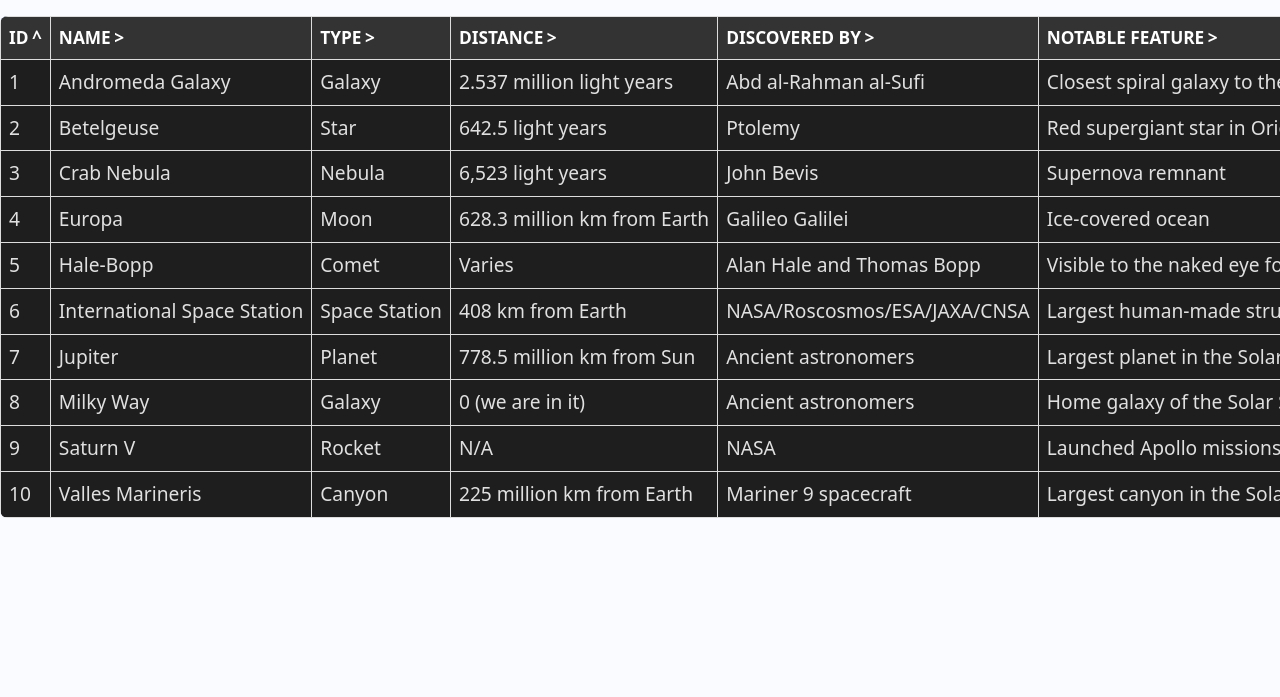
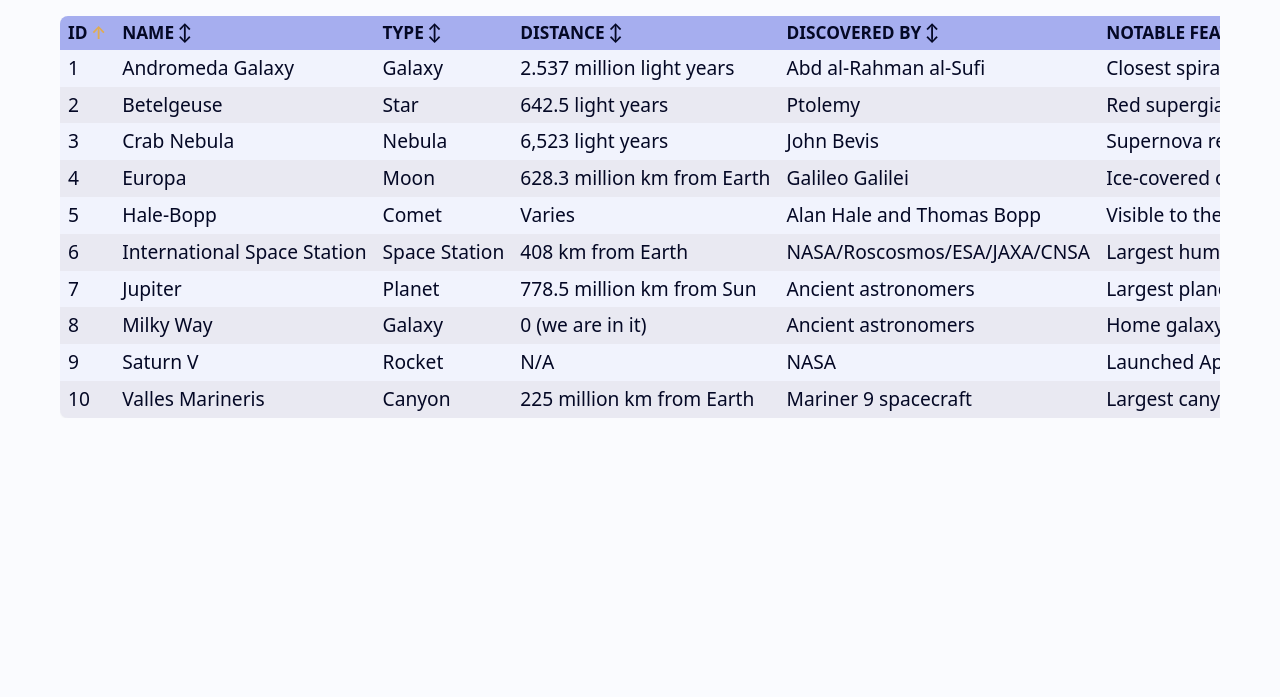
Before and after one commit to steveg22/Table, a plain HTML site: page index.html in a window 1280 px wide. Shown: the part 103-800 px from the top of the page. Drawn offline with Linux system fonts and the light colour scheme.

Commit message:
Update table styles

```diff
--- a/index.html
+++ b/index.html
@@ -9,7 +9,7 @@
 </head>
 
 <body>
-  <div class="container">
+  <div class="wrapper">
     <h1>Table</h1>
     <div id="table-container"></div>
   </div>
--- a/style.css
+++ b/style.css
@@ -791,28 +791,6 @@ input:placeholder-shown + .btn-password-reveal {
   background-color: hsl(var(--color-muted) / 0.2);
 }
 
-.table th[data-key] {
-  cursor: pointer;
-}
-
-.table th[data-key] > div {
-  display: flex;
-  flex-wrap: nowrap;
-  align-items: center;
-  gap: 0.1em;
-}
-
-.table th[data-key]:hover {
-  opacity: 0.9;
-}
-
-.table .icon {
-  stroke: currentColor;
-  fill: none;
-  stroke-width: 2;
-  flex-shrink: 0;
-}
-
 .table-container .card {
   max-width: 40rem;
   margin: var(--space-lg) auto;
@@ -924,9 +902,6 @@ input:placeholder-shown + .btn-password-reveal {
 
 .table .badge--small {
   display: inline-block;
-  /* width: 100%; */
-  /* margin: 0 auto; */
-
   min-width: calc(var(--fs-sm) * 5);
 }
 
@@ -979,14 +954,18 @@ table th[data-sort] {
 }
 
 table th[data-sort]::after {
-  content: '>';
+  content: '\2195';
   margin-left: 0.2em;
 }
 
 table th[data-sort="asc"]::after {
-  content: '^';
+  content: '\25B2';
+  content: '\2191';
+  color:hsl(var(--color-secondary));
 }
 
 table th[data-sort="desc"]::after {
-  content: 'v';
+  content: '\25BC';
+  content: '\2193';
+  color:hsl(var(--color-secondary));
 }
--- a/table.js
+++ b/table.js
@@ -12,8 +12,6 @@ class DataTable {
     if (!element) {
       throw new Error("Element not provided!");
     }
-
-    console.log("data", data);
 
     this.element = element;
     this.data = data;
@@ -31,8 +29,7 @@ class DataTable {
 
   initialDraw() {
     const container = document.createElement("div");
-    container.classList.add("table-container", "flow");
-    console.log("show search", this.showSearch)
+    container.classList.add("flow");
     if (this.showSearch) {
       const searchContainer = document.createElement("div");
       searchContainer.classList.add("search-container");
@@ -58,14 +55,18 @@ class DataTable {
         } else {
           this.filtered = this.data.slice();
         }
-        console.log(this.data.length, this.data);
         this.renderTable();
       });
       container.append(searchContainer);
     }
-    const table = document.createElement("div");
-    table.id = "table";
-    container.append(table);
+    const tableContainer = document.createElement("div");
+    tableContainer.classList.add("table-container");
+    container.append(tableContainer);
+
+    const paginationContainer = document.createElement("div");
+    paginationContainer.classList.add("pagination-container");
+    container.append(paginationContainer);
+
     this.element.append(container);
   }
 
@@ -101,10 +102,6 @@ class DataTable {
     this.columns.forEach(column => {
       const th = document.createElement('th');
       th.textContent = column.header;
-      th.style.border = '1px solid #ddd';
-      th.style.padding = '8px';
-      th.style.backgroundColor = '#333';
-      th.style.color = '#fff';
       if (!column.ignoreFiltering) {
         if (this.sortColumn.field === column.field) {
           th.dataset.sort = this.sortColumn.order;
@@ -145,10 +142,6 @@ class DataTable {
         } else {
           td.textContent = rowData[column.field];
         }
-        td.style.border = '1px solid #ddd';
-        td.style.padding = '8px';
-        td.style.color = '#e0e0e0';
-        td.style.backgroundColor = '#1e1e1e';
         row.appendChild(td);
       });
       tbody.appendChild(row);
@@ -159,8 +152,6 @@ class DataTable {
   renderTable() {
     // Create table element
     const table = document.createElement('table');
-    table.style.width = '100%';
-    table.style.borderCollapse = 'collapse';
     table.classList.add("table");
 
     table.appendChild(this.renderTableHead());
@@ -168,7 +159,7 @@ class DataTable {
     table.appendChild(this.renderTableBody());
 
     // Append table to the provided element
-    const tableContainer = document.querySelector("#table");
+    const tableContainer = document.querySelector(".table-container");
     tableContainer.innerHTML = "";
     tableContainer.appendChild(table);
   }
```
